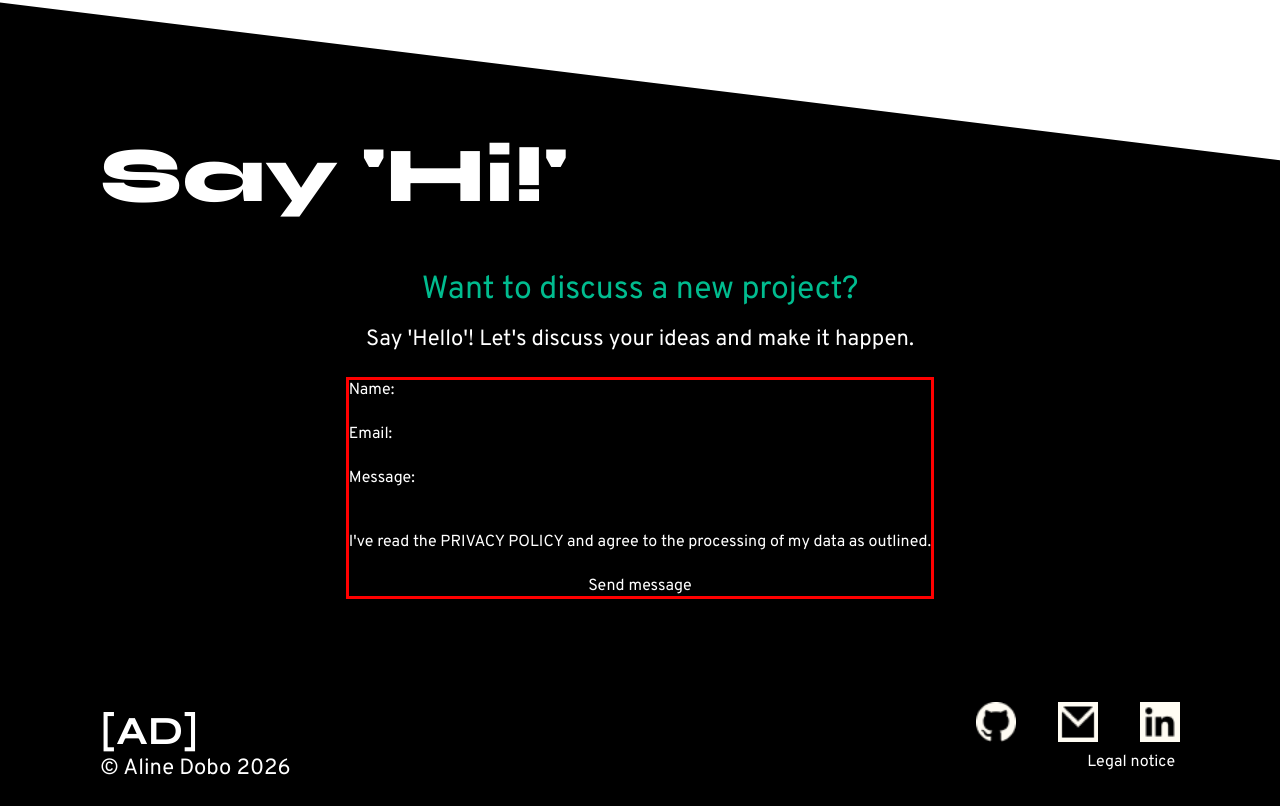
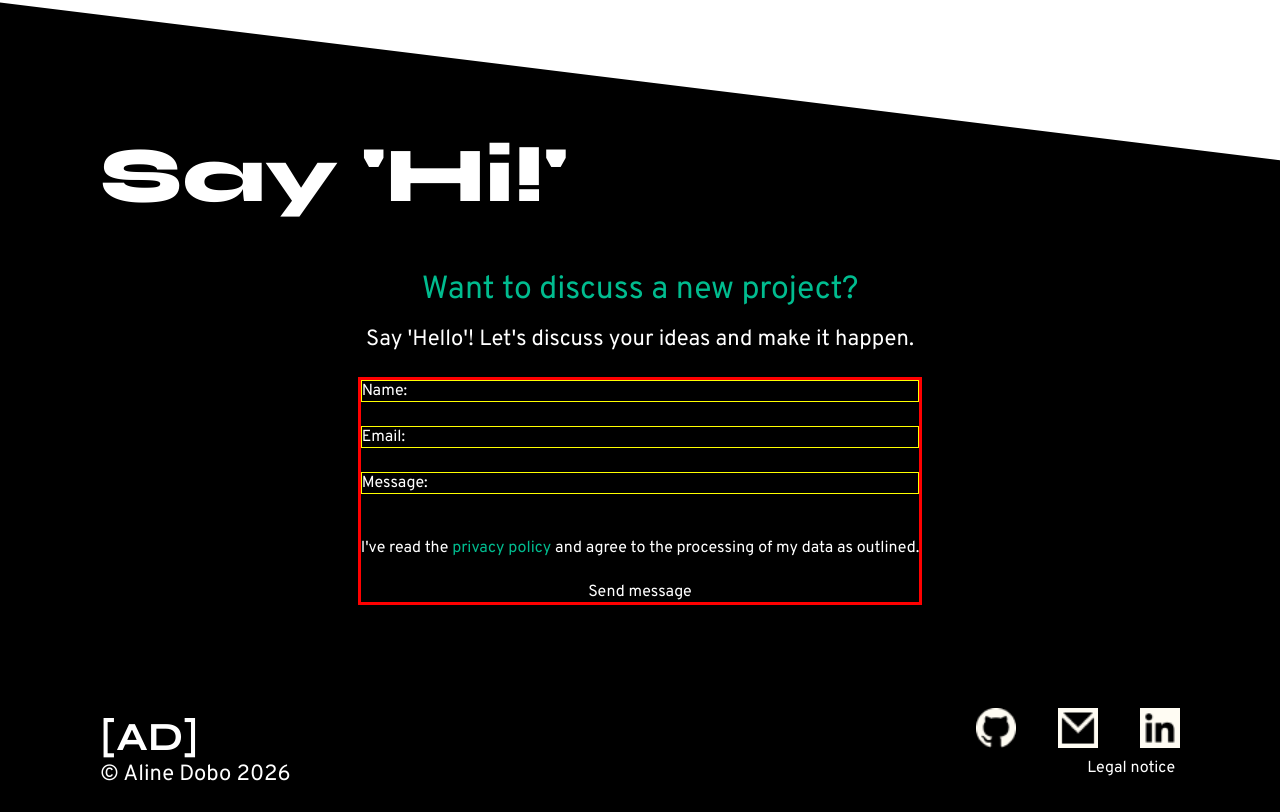
Before and after one commit to alinedobo/da-projekt-portfolio, an Angular app: page / in a window 1280 px wide. Shown: the part 5007-5819 px from the top of the page. Built offline with nearby package versions, Linux system fonts and the light colour scheme.

Commit message:
Contact Section: linked Privacy page

```diff
--- a/src/app/component/contact/contact.html
+++ b/src/app/component/contact/contact.html
@@ -10,21 +10,21 @@
             <p class="overpass-22 white">Say 'Hello'! Let's discuss your ideas and make it happen.</p>
         </div>
         <form [formGroup]="contactform" id="contact-form" class="display-flex-column overpass-16 white form" (ngSubmit)="formSubmit()">
-            <div class="display-flex-row">
+            <div class="display-flex-row form-input-box">
                 <label for="name">Name: </label>
-                <input id="name" type="text" formControlName="name">
+                <input class="input-field" id="name" type="text" formControlName="name">
             </div>
-            <div class="display-flex-row">
+            <div class="display-flex-row form-input-box">
                 <label for="mail">Email: </label>
-                <input id="mail" type="text" formControlName="email">
+                <input class="input-field" id="mail" type="text" formControlName="email">
             </div>
-            <div class="display-flex-row">
+            <div class="display-flex-row form-input-box">
                 <label for="text">Message: </label>
-                <input id="text" type="text" formControlName="message">
+                <input class="input-field" id="text" type="text" formControlName="message">
             </div>
             <div>
                 <img src="" alt="">
-                <p>I've read the PRIVACY POLICY and agree to the processing of my data as outlined.</p>
+                <p>I've read the <a [routerLink]="'privacy'" id="privacy-policy">privacy policy</a> and agree to the processing of my data as outlined.</p>
             </div>
             <button type="submit" (click)="formReset()">Send message</button>
         </form>
--- a/src/app/component/contact/contact.scss
+++ b/src/app/component/contact/contact.scss
@@ -1,5 +1,4 @@
 @use '../../../../public/styles/main' as main;
-
 
 
 #contact-wrapper{
@@ -9,8 +8,8 @@
     top: 150px;
 
     #contact-header{
-    width: 100%;
-    padding: 16px 100px;
+        width: 100%;
+        padding: 16px 100px;
 
         h2{
         align-self: flex-start;
@@ -34,6 +33,19 @@
         .form{
             border: 3px solid red;
             gap: 24px;
+
+            #privacy-policy{
+                color: main.$teal;
+            }
+
+            .form-input-box{
+                border: 1px solid yellow;
+                width: 100%;
+
+                .input-field{
+                    width: 100%;
+                }
+            }
         }
     }
 }
--- a/src/app/component/contact/contact.ts
+++ b/src/app/component/contact/contact.ts
@@ -1,9 +1,10 @@
 import { Component, inject } from '@angular/core';
+import { RouterLink } from '@angular/router';
 import { FormBuilder, FormControl, FormGroup, ReactiveFormsModule, Validators } from '@angular/forms';
 
 @Component({
   selector: 'app-contact',
-  imports: [ReactiveFormsModule],
+  imports: [ReactiveFormsModule, RouterLink],
   templateUrl: './contact.html',
   styleUrl: './contact.scss',
 })
```
